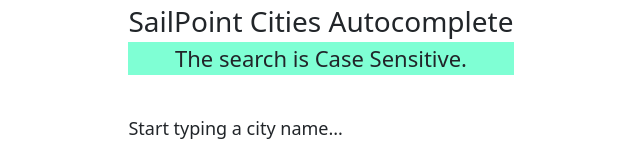
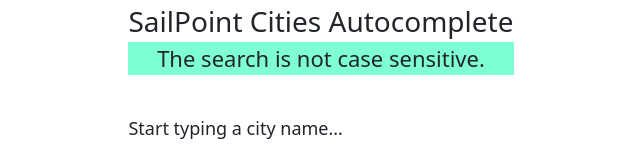
Before and after one commit to zeevgoshen/AutoComplete_CSharp_React_CitiesCSV, a React (Create React App) app in the folder ClientApp/: page / in a window 1280 px wide. Shown: the top 160 px of the page, without its empty margins (319-959 px from the left). Built offline with nearby package versions, Linux system fonts and the light colour scheme; no server answers.

Commit message:
lower-case fix #2

```diff
--- a/ClientApp/src/components/Home.js
+++ b/ClientApp/src/components/Home.js
@@ -24,7 +24,7 @@
         <div className="main_content">
 
             <label className="mainTitle">SailPoint Cities Autocomplete</label>
-            <label className="secondaryTitle">The search is Case Sensitive.</label>
+            <label className="secondaryTitle">The search is not case sensitive.</label>
             <AutoComplete />
         </div>
     );
```
Also changed, not shown: 1 other file (tests, documents, lock files or other folders).
